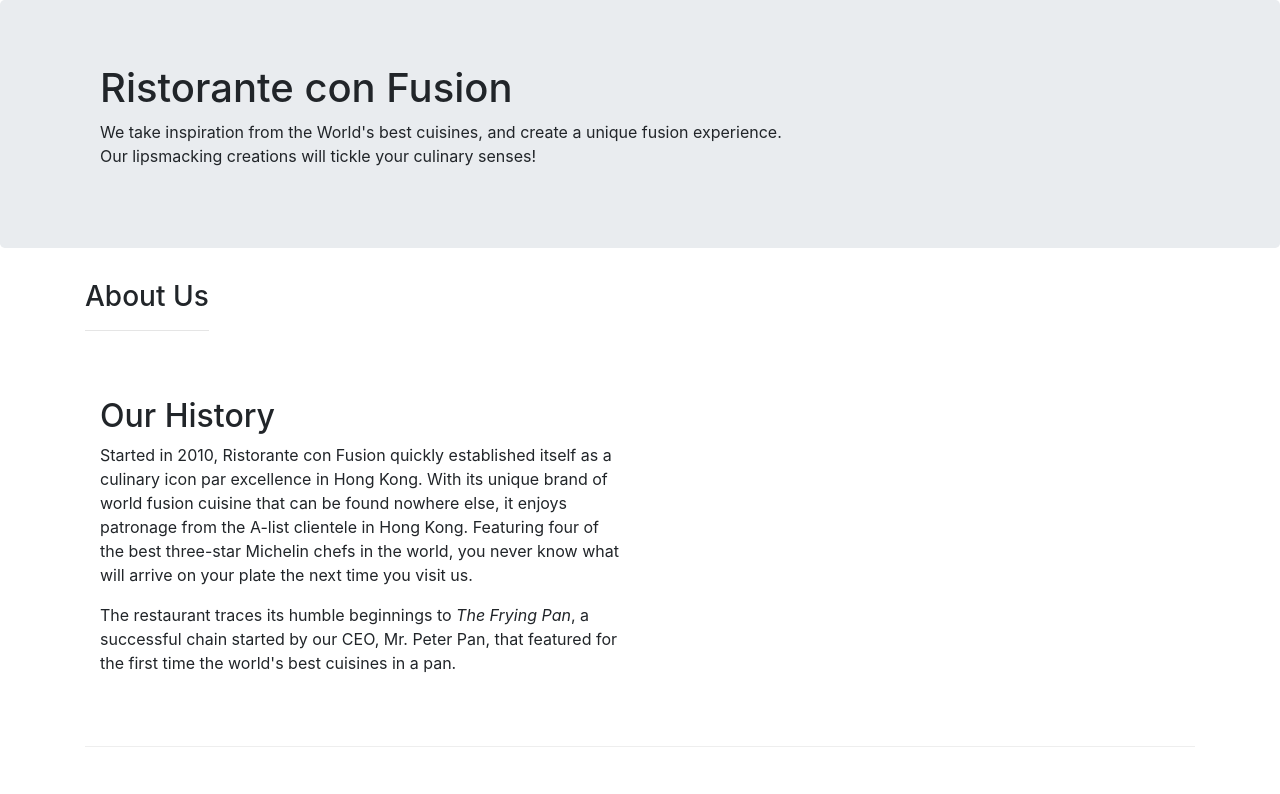
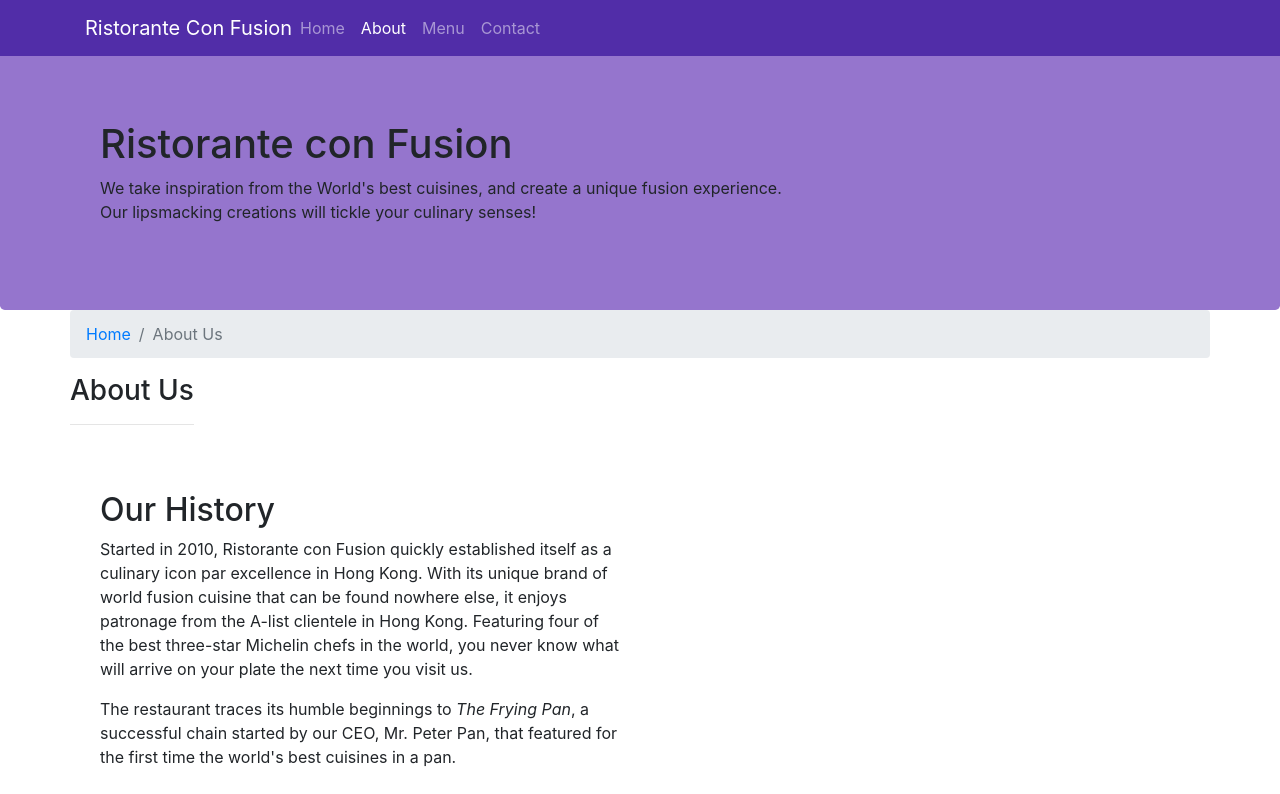
Before and after one commit to bugsbunny04/bootstrap, a website: page aboutus.html in a window 1280 px wide. Shown: the top 794 px of the page. Drawn offline with nearby package versions, Linux system fonts and the light colour scheme.

Commit message:
Navbar and breadcrumbs

```diff
--- a/aboutus.html
+++ b/aboutus.html
@@ -15,6 +15,22 @@
 </head>
 
 <body>
+ <nav class="navbar navbar-dark navbar-expand-sm fixed-top">
+        <div class="container">
+            <button class="navbar-toggler" type="button" data-toggle="collapse data-target="#Navbar>
+                <span class="navbar-toggler-icon"></span>
+            </button>
+           <a class="navbar-brand mr-auto" href="./index.html">Ristorante Con Fusion</a>
+           <div class="collapse navbar-collapse" id="Navbar">
+                <ul class="navbar-nav mr-auto">
+                    <li class="nav-item"><a class="nav-link" href="./index.html">Home</a></li>
+                    <li class="nav-item active"><a class="nav-link" href="#">About</a></li>
+                    <li class="nav-item"><a class="nav-link" href="#">Menu</a></li>
+                    <li class="nav-item"><a class="nav-link" href="#">Contact</a></li>
+                </ul>
+            </div>
+        </div>
+    </nav>
 
     <header class="jumbotron">
         <div class="container">
@@ -30,7 +46,11 @@
     </header>
 
     <div class="container">
-        <div class="row row-header">
+        <div class="row">
+            <ol class="col-12 breadcrumb">
+                <li class="breadcrumb-item"><a href="./index.html">Home</a></li>
+                <li class="breadcrumb-item active">About Us</li>
+            </ol>
             <div col-12>
                <h3>About Us</h3>
                <hr>
@@ -70,7 +90,7 @@
                 <div class="col-4 offset-1 col-sm-2">
                     <h5>Links</h5>
                     <ul class="list-unstyled">
-                        <li><a href="#">Home</a></li>
+                        <li><a href="./index.html">Home</a></li>
                         <li><a href="#">About</a></li>
                         <li><a href="#">Menu</a></li>
                         <li><a href="#">Contact</a></li>
--- a/css/styles.css
+++ b/css/styles.css
@@ -15,3 +15,25 @@
 	margin: 0px auto;
 	padding: 20px 0px 20px 0px;
 }
+
+.jumbotron {
+	padding: 70px 30px 70px 30px;
+	margin: 0px auto;
+	background: #9575CD;
+	color: florawhite;
+}
+
+.address {
+	font-size: 80%;
+	margin: 0px;
+	color:#0f0f0f;
+}
+
+body{
+	padding: 50px 0px 0px 0px;
+	z-index: 0;
+}
+
+.navbar-dark{
+	background-color : #512DA8;
+}
```
Also changed, not shown: index.html (+17 -1 lines).
